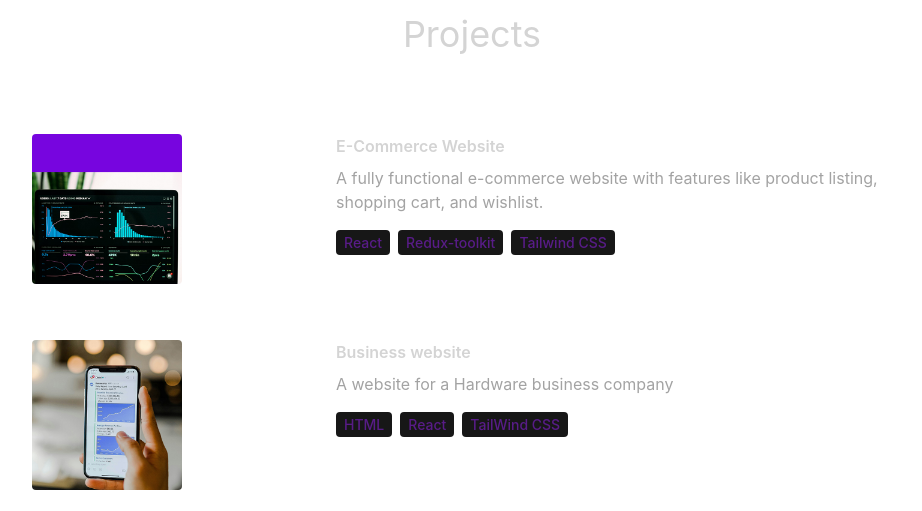
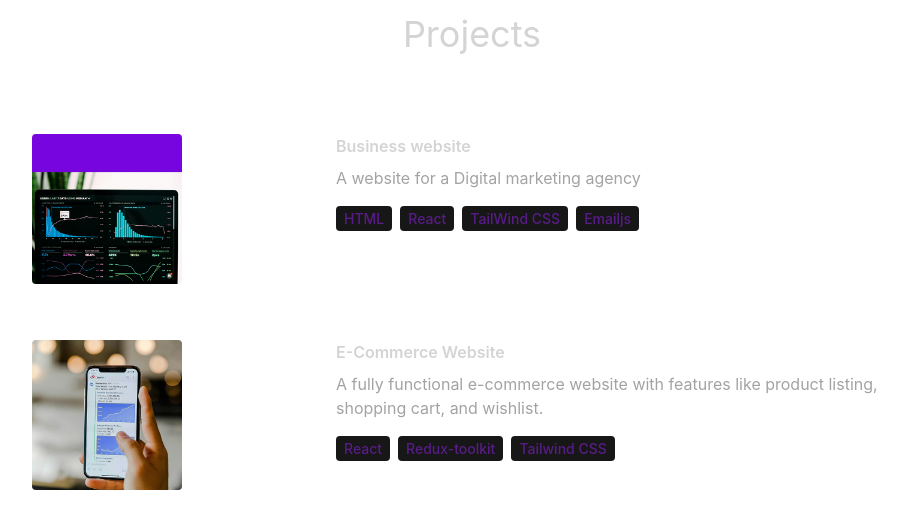
Before and after one commit to asif-max/MyPortfolio, a React (Create React App) app: page / in a window 1280 px wide. Shown: the part 2460-2971 px from the top of the page, without its empty margins (168-1090 px from the left). Built offline with nearby package versions, Linux system fonts and the light colour scheme.

Commit message:
Update index.js

```diff
--- a/src/constants/index.js
+++ b/src/constants/index.js
@@ -20,21 +20,21 @@ export const EXPERIENCES = [
 
 export const PROJECTS = [
   {
+    title: "Business website",
+    image: project1,
+    description:
+      "A website for a Digital marketing agency",
+    technologies: ["HTML", "React", "TailWind CSS","Emailjs"],
+    githubLink: "https://glyphads.com/"
+  },{
     title: "E-Commerce Website",
-    image: project1,
+    image: project2,
     description:
       "A fully functional e-commerce website with features like product listing, shopping cart, and wishlist.",
     technologies: [ "React", "Redux-toolkit", "Tailwind CSS"],
     githubLink: "https://orebi-shopping-ojdb387tw-asif-maxs-projects.vercel.app"
   },
-  {
-    title: "Business website",
-    image: project2,
-    description:
-      "A website for a Hardware business company",
-    technologies: ["HTML", "React", "TailWind CSS"],
-    githubLink: "https://github.com/asif-max/keyteeTarders.git"
-  },
+
   {
     title: "Portfolio Website",
     image: project3,
```
